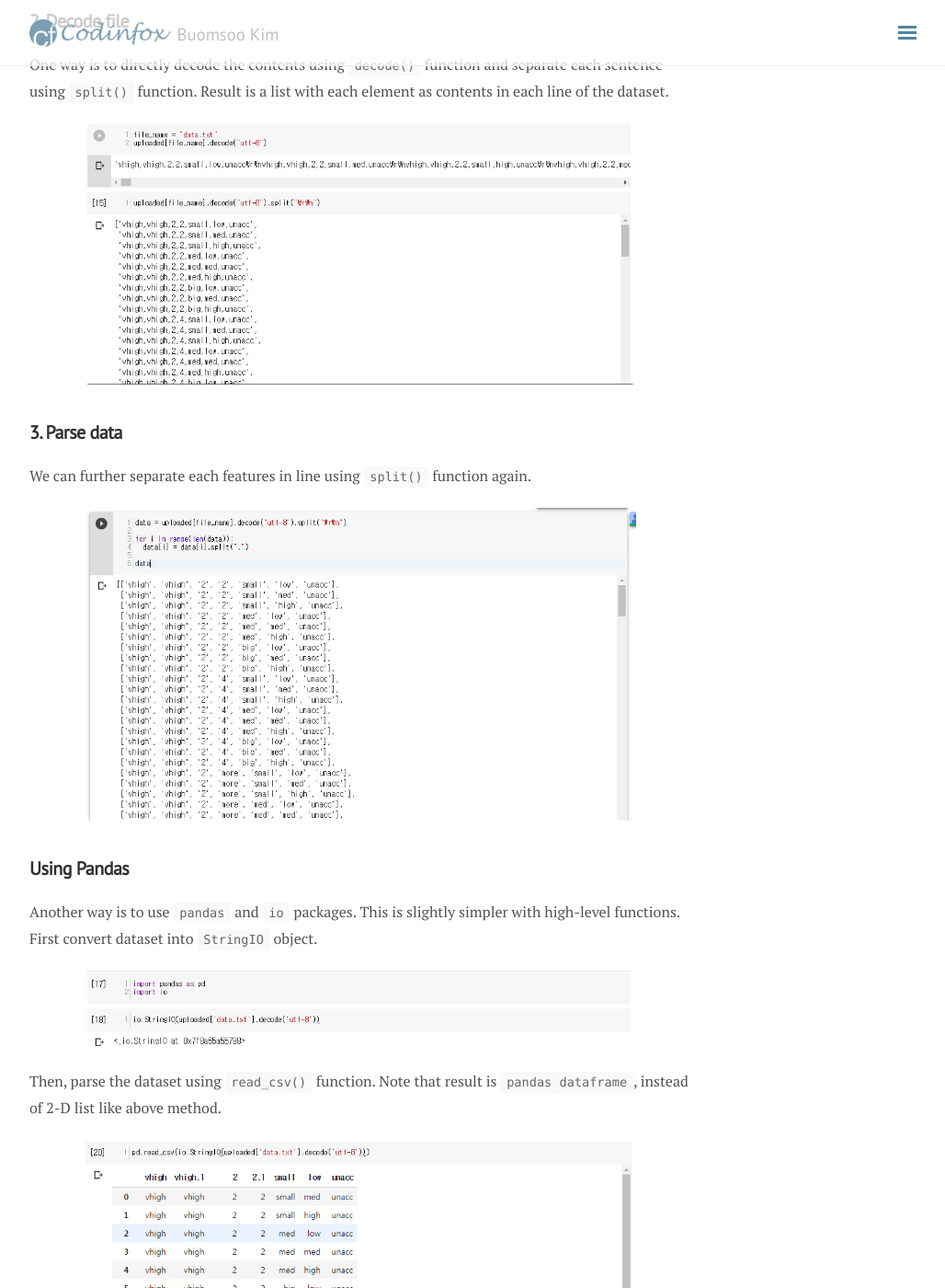
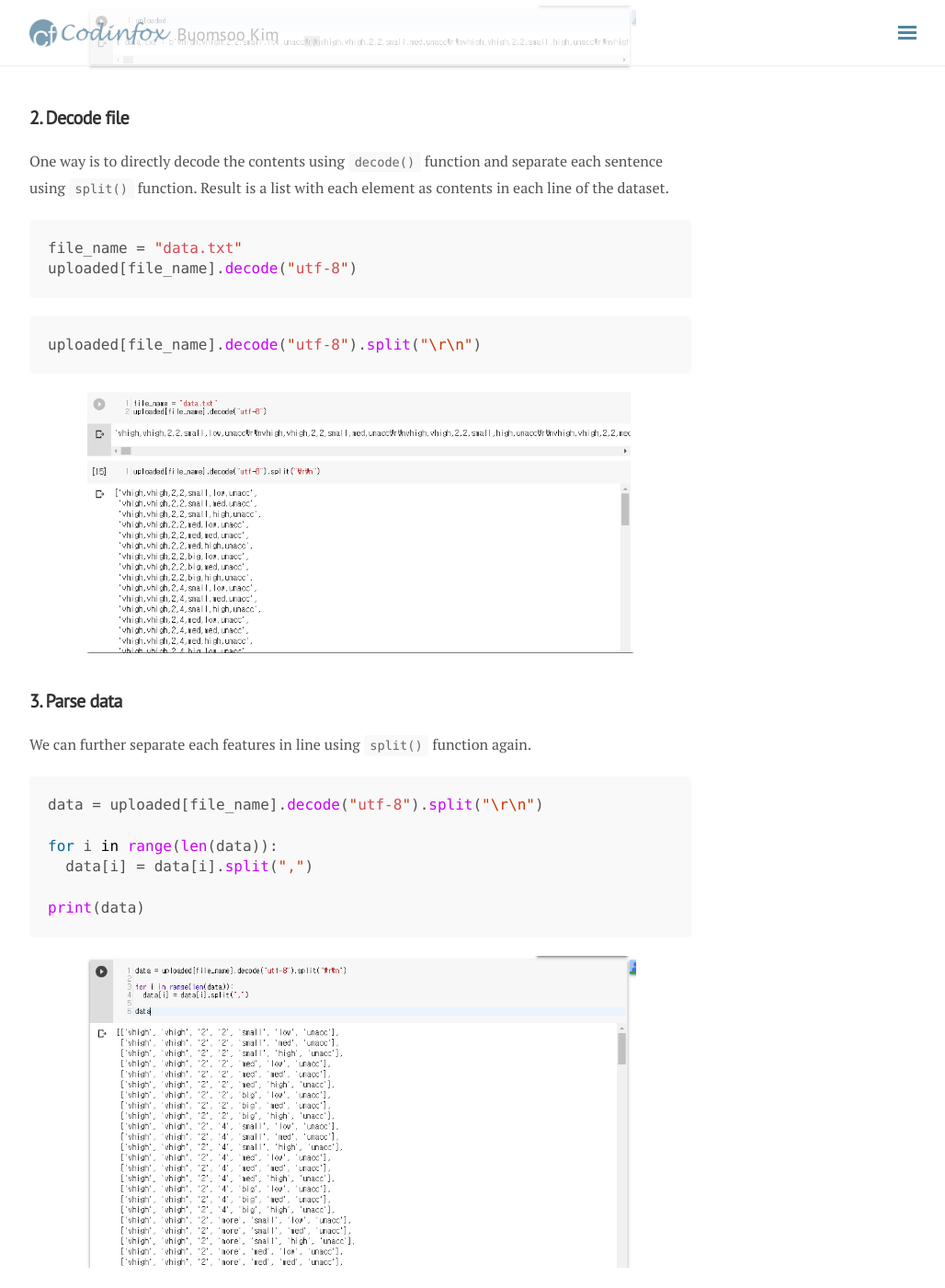
Before and after one commit to buomsoo-kim/buomsoo-kim.github.io, a Jekyll site: the page built from _posts/2018-04-15-[Colab]-Importing-CSV-and-JSON-files-in-Google-Colab.md.md, in a window 1280 px wide and 1400 px high, scrolled down 1269 px. Shown: the whole window at 92% size, without its empty margins (248-1276 px from the left). Built offline with Jekyll 4.4.1, drawn with Linux system fonts in a browser that asks for light colours; nearby versions of some CDN libraries; some of the changed text lies outside the part shown.

Commit message:
modify files

````diff
--- a/_config.yml
+++ b/_config.yml
@@ -54,7 +54,7 @@
 
 hero:
   image: /public/img/front_page.jpg
-  caption: Original Artwork &copy; <a href="https://pixabay.com/ko/%EB%B0%94-%EC%A7%80%EB%B0%A9%EC%9D%98-cong-%EC%95%84%EC%9D%BC%EB%9E%9C%EB%93%9C-%EC%95%84%EC%9D%B4-%EB%A6%AC-%EC%89%AC-%ED%8E%8D-%ED%8E%8D-%EB%B3%91-209148/"> Pixabay </a>
+  caption: Original Artwork &copy; <a href="http://slideplayer.com/slide/3783082/"> Slidepayer </a>
 
 # Puglins
 mathjax: true # whether support mathjax
--- a/_posts/2018-04-15-[Colab]-Importing-CSV-and-JSON-files-in-Google-Colab.md.md
+++ b/_posts/2018-04-15-[Colab]-Importing-CSV-and-JSON-files-in-Google-Colab.md.md
@@ -22,6 +22,11 @@
 Then use ```files.upload()``` function to upload CSV or TXT file.
 You could select the file by clicking the grey button and choose the file by clicking.
 
+```python
+from google.colab import files
+uploaded = files.upload()
+```
+
 <p align = "center">
 <img src ="/data/images/2018-04-15/7.PNG" width = "600px"/>
 </p>
@@ -42,6 +47,15 @@
 
 One way is to directly decode the contents using ```decode()``` function and separate each sentence using ```split()``` function. Result is a list with each element as contents in each line of the dataset.
 
+```python
+file_name = "data.txt"
+uploaded[file_name].decode("utf-8")
+```
+
+```python
+uploaded[file_name].decode("utf-8").split("\r\n")
+```
+
 <p align = "center">
 <img src ="/data/images/2018-04-15/10.PNG" width = "600px"/>
 </p>
@@ -49,6 +63,15 @@
 ## 3. Parse data
 
 We can further separate each features in line using ```split()``` function again.
+
+```python
+data = uploaded[file_name].decode("utf-8").split("\r\n")
+
+for i in range(len(data)):
+  data[i] = data[i].split(",")
+
+print(data)
+```
 
 <p align = "center">
 <img src ="/data/images/2018-04-15/11.PNG" width = "600px"/>
@@ -59,11 +82,22 @@
 Another way is to use ```pandas``` and ```io``` packages. This is slightly simpler with high-level functions.
 First convert dataset into ```StringIO``` object.
 
+```python
+import pandas as pd
+import io
+
+io.StringIO(uploaded["data.txt"].decode("utf-8"))
+```
+
 <p align = "center">
 <img src ="/data/images/2018-04-15/12.PNG" width = "600px"/>
 </p>
 
 Then, parse the dataset using ```read_csv()``` function. Note that result is ```pandas dataframe```, instead of 2-D list like above method.
+
+```python
+pd.read_csv(io.StringIO(uploaded["data.txt"].decode("utf-8")))
+```
 
 <p align = "center">
 <img src ="/data/images/2018-04-15/13.PNG" width = "600px"/>
@@ -78,6 +112,12 @@
 
 ## 1. Upload data
 
+```python
+import json
+from google.colab import files
+uploaded = files.upload()
+```
+
 <p align = "center">
 <img src ="/data/images/2018-04-15/14.PNG" width = "600px"/>
 </p>
@@ -85,6 +125,11 @@
 ## 2. Decode file
 
 Decode and create ```StringIO``` object.
+
+```python
+file_name = "data.json"
+io.StringIO[file_name].decode("utf-8")
+```
 
 <p align = "center">
 <img src ="/data/images/2018-04-15/15.PNG" width = "600px"/>
@@ -94,6 +139,10 @@
 
 JSON file can be easily parsed using ```json.loads()``` function.
 Result is Python dictionary, which is pretty similar data structure to JavaScript Object.
+
+```python
+json.loads(uploaded[file_name].decode("utf-8"))
+```
 
 <p align = "center">
 <img src ="/data/images/2018-04-15/16.PNG" width = "600px"/>
````
Also changed, not shown: _posts/2018-04-16-Importing-files-from-Google-Drive-in-Google-Colab.md.md (+1 -0 lines), public/img/front_page.jpg.
